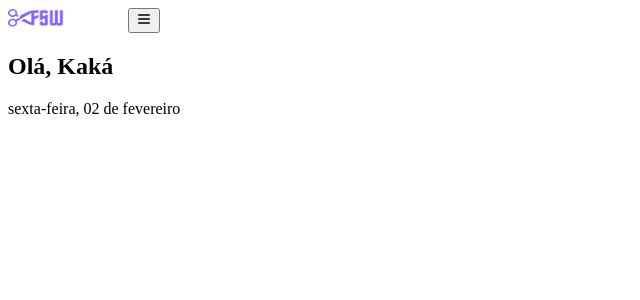
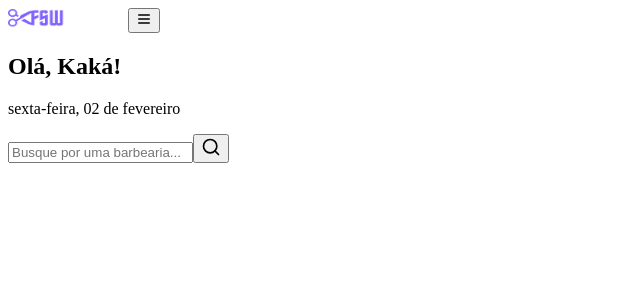
Before and after one commit to xKakaxD/fullstackweek-barber, a Next.js app: page / in a window 1280 px wide. Shown: the top 300 px of the page, without its empty margins (0-640 px from the left). Built offline with nearby package versions, Linux system fonts and the light colour scheme.

Commit message:
feat: add initial seach component

```diff
--- /dev/null
+++ b/app/(home)/_components/searchBar.tsx
@@ -0,0 +1,17 @@
+"use client";
+
+import { Input } from "@/app/_components/ui/input";
+import { Button } from "@/app/_components/ui/button";
+import { SearchIcon } from "lucide-react";
+const  SearchBar = () => {
+    return (
+        <div className="flex items-center gap-2">
+            <Input placeholder="Busque por uma barbearia..."/>
+            <Button variant="default" size="icon" >
+            <SearchIcon size={20}/>
+            </Button>
+        </div>
+    );
+};
+
+export default SearchBar;
--- a/app/(home)/page.tsx
+++ b/app/(home)/page.tsx
@@ -1,19 +1,24 @@
 import{format} from 'date-fns';
-import  Header from "../_components/ui/header";
+import Header from "../_components/header";
 import { ptBR } from 'date-fns/locale';
+import Search from "./_components/searchBar";
 
 export default function Home (){
     return (
         <div>
             <Header/>
 
-            <div className='px-5 py-5 flex-row'>
-                <h2 className='text-xl font-bold'>Olá, Kaká</h2>
+            <div className="px-5 pt-5" >
+                <h2 className="text-xl font-bold">Olá, Kaká!</h2>
                 <p className = "capitalize text-sm">
-                    {format(new Date(), "EEEE,' 'dd' de 'LLLL", {
+                    {format(new Date(), "EEEE,' 'dd' de 'MMMM", {
                      locale: ptBR,
                     })}
                 </p>
+            </div >
+
+            <div className="px-5 mt-6">
+                    <Search/>
             </div>
         </div>
 
--- a/app/_components/ui/header.tsx
+++ b/app/_components/header.tsx
@@ -1,6 +1,6 @@
 import Image from "next/image";
-import { Card, CardContent } from "./card";
-import { Button } from "./button";
+import { Card, CardContent } from "./ui/card";
+import { Button } from "./ui/button";
 import { MenuIcon } from "lucide-react";
 
 const Header = () => {
--- /dev/null
+++ b/app/_components/ui/input.tsx
@@ -0,0 +1,25 @@
+import * as React from "react"
+
+import { cn } from "@/app/_lib/utils"
+
+export interface InputProps
+  extends React.InputHTMLAttributes<HTMLInputElement> {}
+
+const Input = React.forwardRef<HTMLInputElement, InputProps>(
+  ({ className, type, ...props }, ref) => {
+    return (
+      <input
+        type={type}
+        className={cn(
+          "flex h-10 w-full rounded-md border border-input bg-background px-3 py-2 text-sm ring-offset-background file:border-0 file:bg-transparent file:text-sm file:font-medium placeholder:text-muted-foreground focus-visible:outline-none focus-visible:ring-2 focus-visible:ring-ring focus-visible:ring-offset-2 disabled:cursor-not-allowed disabled:opacity-50",
+          className
+        )}
+        ref={ref}
+        {...props}
+      />
+    )
+  }
+)
+Input.displayName = "Input"
+
+export { Input }
```
